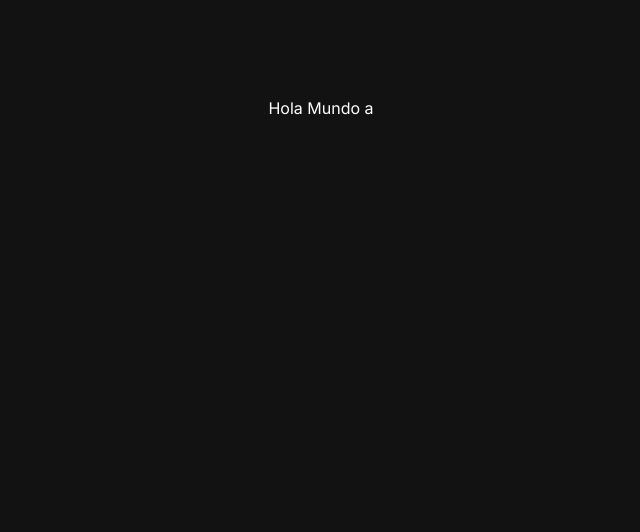
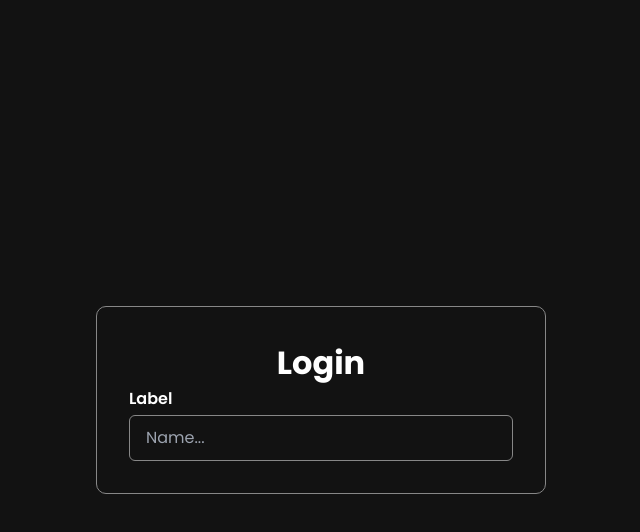
Before and after one commit to IP-Mattos/login-with-nextjs, a Next.js app: page / in a window 1280 px wide. Shown: the top 532 px of the page, without its empty margins (319-959 px from the left). Built offline with nearby package versions, Linux system fonts and the light colour scheme.

Commit message:
feat: create Login Page

```diff
--- /dev/null
+++ b/src/app/change_password/page.tsx
@@ -0,0 +1,9 @@
+import Image from 'next/image'
+
+export default function ChangePasswordPage() {
+  return (
+    <main className='flex min-h-screen flex-col items-center justify-between p-24'>
+      <h1>Change Password Page</h1>
+    </main>
+  )
+}
--- /dev/null
+++ b/src/app/forget_password/page.tsx
@@ -0,0 +1,9 @@
+import Image from 'next/image'
+
+export default function ForgetPasswordPage() {
+  return (
+    <main className='flex min-h-screen flex-col items-center justify-between p-24'>
+      <h1>Forget Password Page</h1>
+    </main>
+  )
+}
--- a/src/app/globals.css
+++ b/src/app/globals.css
@@ -1,9 +1,18 @@
+@import url('https://fonts.googleapis.com/css2?family=Poppins:ital,wght@0,100;0,200;0,300;0,400;0,500;0,600;0,700;0,800;0,900;1,100;1,200;1,300;1,400;1,500;1,600;1,700;1,800;1,900&display=swap');
+
 @tailwind base;
 @tailwind components;
 @tailwind utilities;
 
+* {
+  font-family: 'Poppins';
+  outline: none;
+  padding: 0;
+  margin: 0;
+}
 body {
   background-color: Canvas;
   color: CanvasText;
   color-scheme: dark;
+  box-sizing: border-box;
 }
--- /dev/null
+++ b/src/app/home/page.tsx
@@ -0,0 +1,9 @@
+import Image from 'next/image'
+
+export default function HomePage() {
+  return (
+    <>
+      <h1>HomePage</h1>
+    </>
+  )
+}
--- a/src/app/layout.tsx
+++ b/src/app/layout.tsx
@@ -5,18 +5,19 @@ import { Inter } from 'next/font/google'
 const inter = Inter({ subsets: ['latin'] })
 
 export const metadata: Metadata = {
-  title: 'Create Next App',
-  description: 'Generated by create next app',
+  title: 'Auth NextJs 13',
+  description: 'Login con NextJS 13'
 }
 
-export default function RootLayout({
-  children,
-}: {
+interface RootLayoutProps {
   children: React.ReactNode
-}) {
+}
+export default function RootLayout({ children }: RootLayoutProps) {
   return (
-    <html lang="en">
-      <body className={inter.className}>{children}</body>
+    <html lang='en'>
+      <body className={inter.className}>
+        <main className='min-h-screen flex flex-col items-center justify-center'>{children}</main>
+      </body>
     </html>
   )
 }
--- a/src/app/page.tsx
+++ b/src/app/page.tsx
@@ -1,9 +1,13 @@
+'use client'
+import { Form } from '@/components/form'
 import Image from 'next/image'
 
-export default function Home() {
+export default function LoginPage() {
   return (
-    <main className='flex min-h-screen flex-col items-center justify-between p-24'>
-      <h1>Hola Mundo a</h1>
-    </main>
+    <>
+      <Form onSubmit={() => {}} title='Login' description={''}>
+        <Form.Input label='Label' name='name' placeholder='Name...' type='text' />
+      </Form>
+    </>
   )
 }
--- /dev/null
+++ b/src/app/register/page.tsx
@@ -0,0 +1,9 @@
+import Image from 'next/image'
+
+export default function RegsiterPage() {
+  return (
+    <main className='flex min-h-screen flex-col items-center justify-between p-24'>
+      <h1>Register</h1>
+    </main>
+  )
+}
--- /dev/null
+++ b/src/components/form/components/Input.tsx
@@ -0,0 +1,38 @@
+'use client'
+
+import { useContext } from 'react'
+import { FormContext } from '..'
+import styles from './styles.module.scss'
+
+interface InputProps {
+  type: 'text' | 'password'
+  name: string
+  label: string
+  placeholder?: string
+}
+
+export function Input({ type, name, label, placeholder }: InputProps) {
+  const { formValues, setFormValues } = useContext(FormContext)!
+  const handleChange = (event: React.ChangeEvent<HTMLInputElement>) => {
+    const { value } = event.target
+    setFormValues((prevValues) => ({
+      ...prevValues,
+      [name]: value
+    }))
+  }
+  return (
+    <div className={styles.inputContainer}>
+      <label className={styles.label} htmlFor={name}>
+        {label}
+      </label>
+      <input
+        type={type}
+        id={name}
+        name={name}
+        value={formValues[name] || ''}
+        onChange={handleChange}
+        placeholder={placeholder}
+      />
+    </div>
+  )
+}
--- /dev/null
+++ b/src/components/form/components/styles.module.scss
@@ -0,0 +1,22 @@
+.inputContainer {
+  display: flex;
+  flex-direction: column;
+  gap: 4px;
+
+  label {
+    font-size: 1rem;
+    font-weight: 600;
+  }
+  input {
+    padding: 0.6rem 1rem;
+    border: 0.5px solid #878787;
+    font-size: 1rem;
+    border-radius: 6px;
+    transition-duration: 0.3s;
+    outline: 0.5px solid transparent;
+
+    &:focus {
+      outline: 1.5px solid #000;
+    }
+  }
+}
--- /dev/null
+++ b/src/components/form/index.tsx
@@ -0,0 +1,42 @@
+'use client'
+
+import { createContext, useState } from 'react'
+import styles from './styles.module.scss'
+import { Input } from './components/Input'
+
+type FormValues = Record<string, string>
+
+interface FormContextType {
+  formValues: FormValues
+  setFormValues: React.Dispatch<React.SetStateAction<FormValues>>
+}
+
+interface FormProps {
+  title: string
+  description: string
+  onSubmit: (values: FormValues) => void
+  children: React.ReactNode
+}
+export const FormContext = createContext<FormContextType | undefined>(undefined)
+
+export function Form({ title, description, onSubmit, children }: FormProps) {
+  const [formValues, setFormValues] = useState<FormValues>({})
+
+  const handleSubmit = (event: React.FormEvent) => {
+    onSubmit(formValues)
+  }
+
+  return (
+    <FormContext.Provider value={{ formValues, setFormValues }}>
+      <form className={styles.form} onSubmit={handleSubmit}>
+        <div className={styles.descriptionContainer}>
+          <h2>{title}</h2>
+          {description && <p>{description}</p>}
+        </div>
+        {children}
+      </form>
+    </FormContext.Provider>
+  )
+}
+
+Form.Input = Input
--- /dev/null
+++ b/src/components/form/styles.module.scss
@@ -0,0 +1,20 @@
+.form {
+  width: fit-content;
+  padding: 2rem;
+  border: 0.5px solid #878787;
+  border-radius: 10px;
+  min-width: 450px;
+
+  .descriptionContainer {
+    text-align: center;
+
+    h2 {
+      font-weight: 700;
+      font-size: 2rem;
+    }
+    p {
+      font-weight: 400;
+      font-size: 1rem;
+    }
+  }
+}
--- a/src/models/User.ts
+++ b/src/models/User.ts
@@ -9,6 +9,7 @@ export interface IUser {
 }
 
 export interface IUserSchema extends Document {
+  _doc: { [x: string]: any; password: any }
   _id: ObjectId | string | undefined
   email: string
   password: string
```
